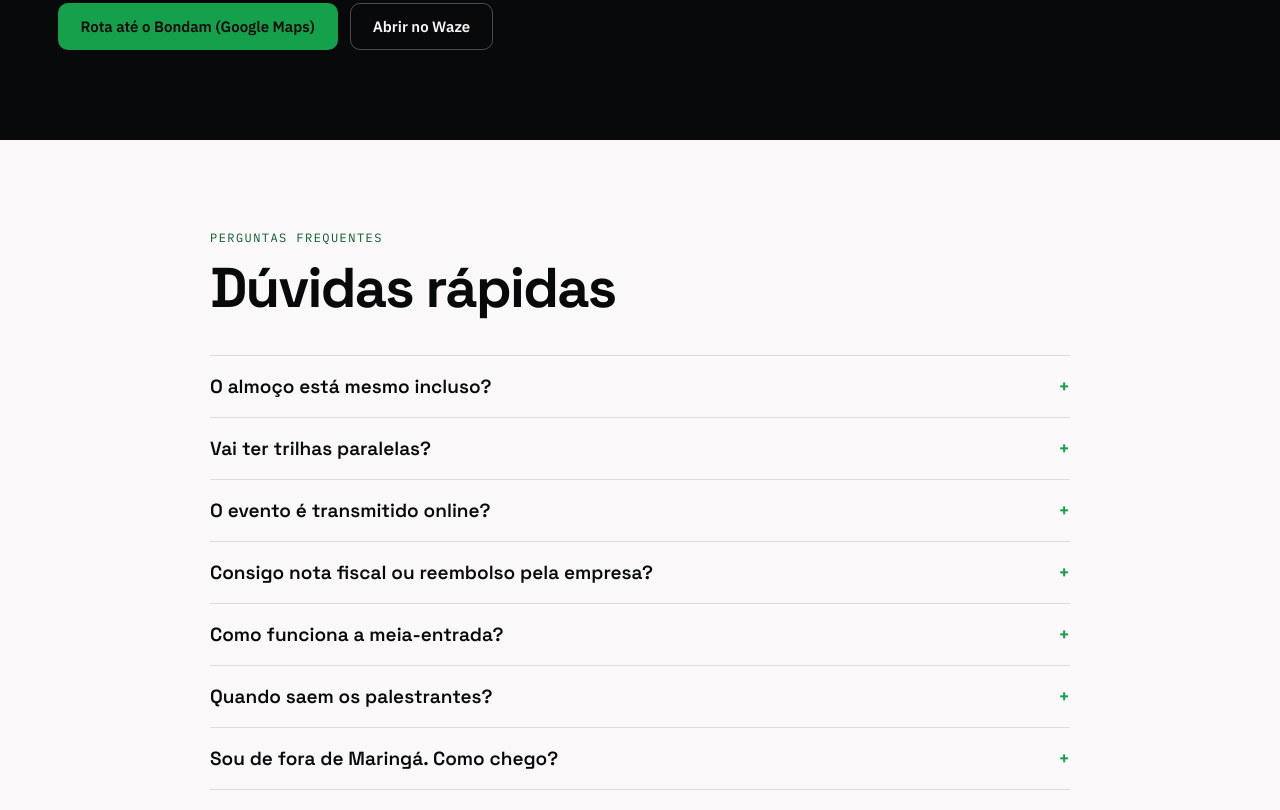
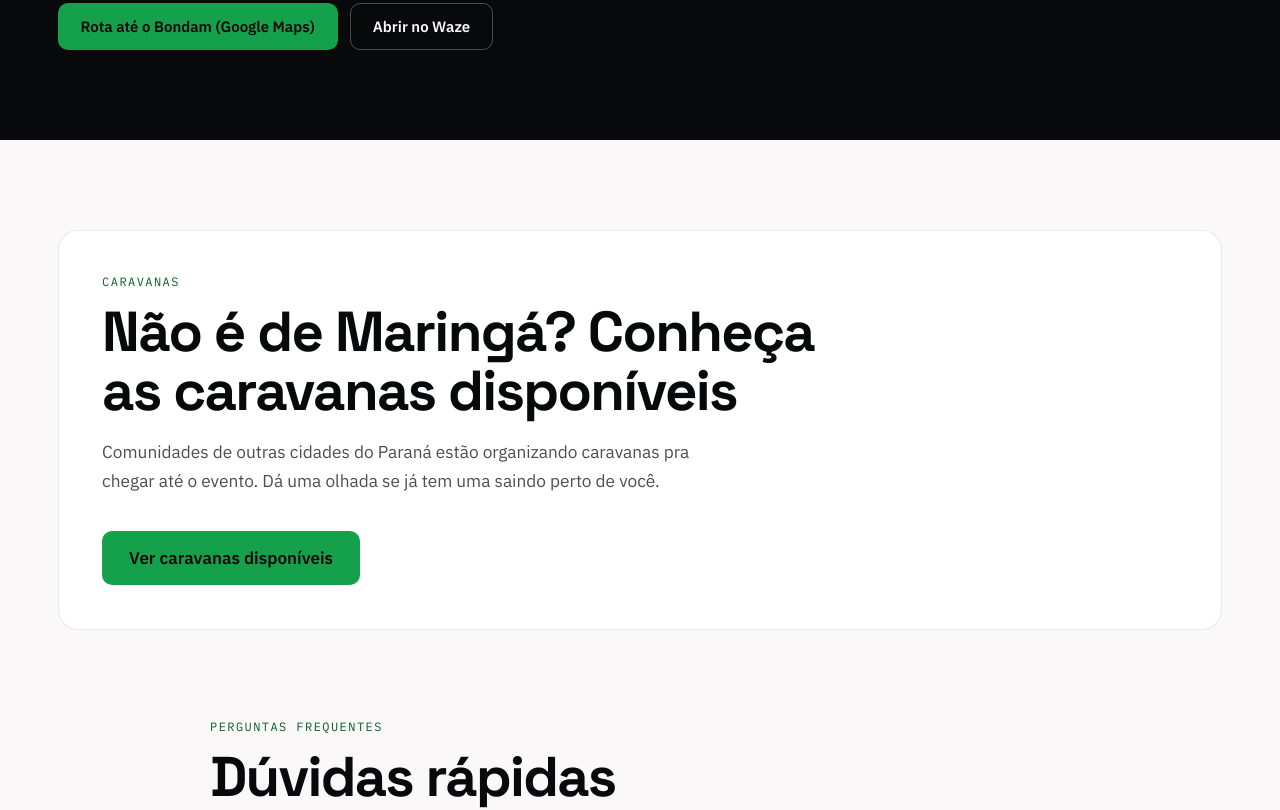
Before and after one commit to DeveloperParana/conf26, a plain HTML site: page index.html in a window 1280 px wide. Shown: the part 7930-8740 px from the top of the page. Drawn offline with Linux system fonts and the light colour scheme.

Commit message:
feat: adiciona seção de Caravanas entre Local e FAQ
Convida quem não é de Maringá a ver as caravanas organizadas por outras
comunidades do Paraná, com link pro linktr.ee/developerparana. Mesmo
padrão visual do resto do site: alinhado à esquerda, card branco com
borda igual ao de Patrocínio.

Co-Authored-By: Claude Sonnet 5 <noreply@anthropic.com>

```diff
--- /dev/null
+++ b/css/caravanas.css
@@ -0,0 +1,24 @@
+/* Caravanas (#caravanas) — bloco entre Local (fundo escuro) e FAQ. Mesmo
+   padrão de alinhamento à esquerda usado em todas as outras seções, dentro de
+   um card branco com borda igual ao de Patrocínio (.patrocinio__card). */
+.caravanas {
+  background: var(--color-off-white);
+  padding: var(--section-padding-y) var(--section-padding-x);
+}
+
+.caravanas__inner {
+  max-width: var(--content-max-width);
+  margin: 0 auto;
+  background: var(--color-white);
+  border: 1px solid var(--on-light-09);
+  border-radius: var(--radius-container);
+  padding: clamp(26px, 3.4vw, 56px);
+}
+
+.caravanas__heading {
+  max-width: 24ch;
+}
+
+.caravanas__button {
+  margin-top: clamp(24px, 2.8vw, 36px);
+}
--- a/css/faq.css
+++ b/css/faq.css
@@ -1,7 +1,8 @@
-/* FAQ (#faq) */
+/* FAQ (#faq) — sem padding no topo: vem logo depois de Caravanas, mesmo fundo
+   off-white, pra não dobrar o espaço entre as duas */
 .faq {
   background: var(--color-off-white);
-  padding: var(--section-padding-y) var(--section-padding-x);
+  padding: 0 var(--section-padding-x) var(--section-padding-y);
 }
 
 .faq__inner {
--- a/index.html
+++ b/index.html
@@ -42,6 +42,7 @@
 <link rel="stylesheet" href="css/patrocinio.css">
 <link rel="stylesheet" href="css/local.css">
 <link rel="stylesheet" href="css/faq.css">
+<link rel="stylesheet" href="css/caravanas.css">
 <link rel="stylesheet" href="css/footer.css">
 </head>
 <body>
@@ -439,6 +440,15 @@
     </div>
   </section>
 
+  <section class="caravanas" id="caravanas">
+    <div class="caravanas__inner">
+      <div class="eyebrow">Caravanas</div>
+      <h2 class="section-heading caravanas__heading">Não é de Maringá? Conheça as caravanas disponíveis</h2>
+      <p class="section-lead caravanas__lead">Comunidades de outras cidades do Paraná estão organizando caravanas pra chegar até o evento. Dá uma olhada se já tem uma saindo perto de você.</p>
+      <a href="https://linktr.ee/developerparana" target="_blank" rel="noopener" class="btn btn--primary caravanas__button">Ver caravanas disponíveis</a>
+    </div>
+  </section>
+
   <section class="faq" id="faq">
     <div class="faq__inner">
       <div class="eyebrow">Perguntas frequentes</div>
```
